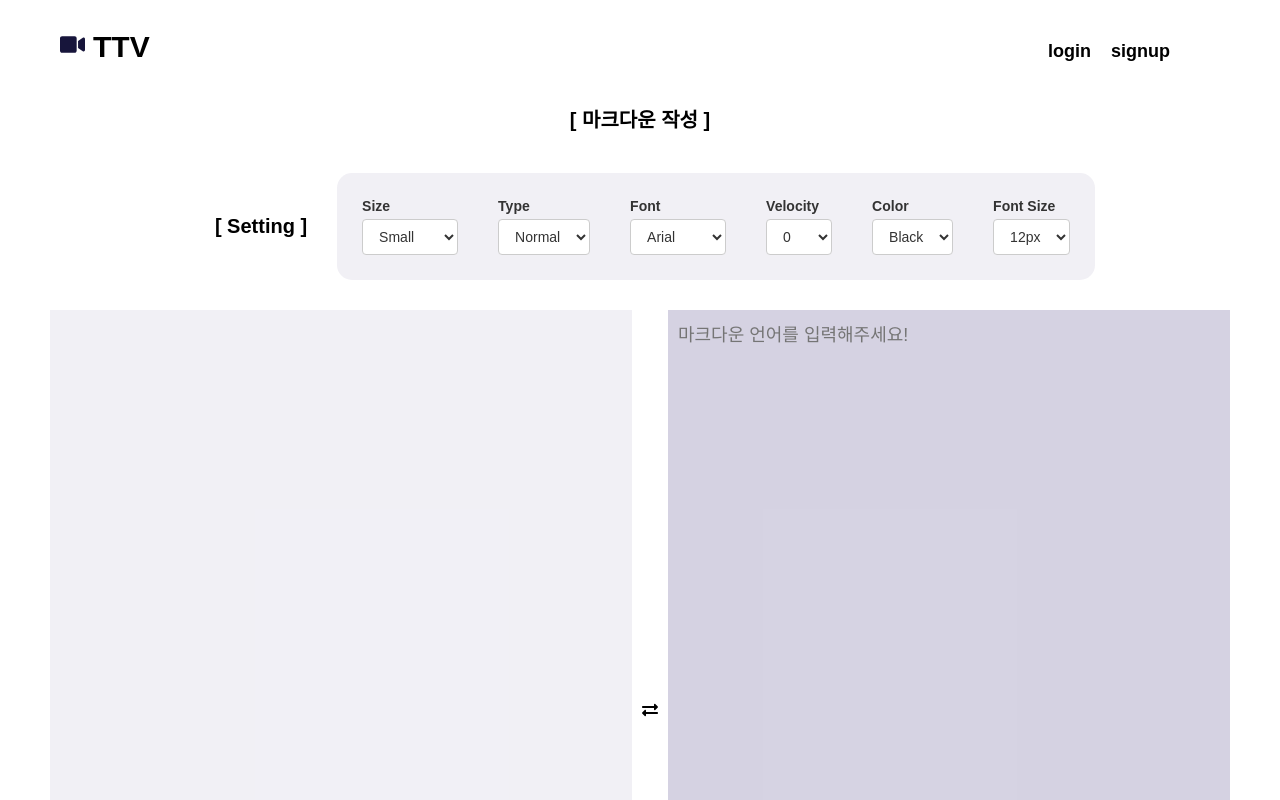
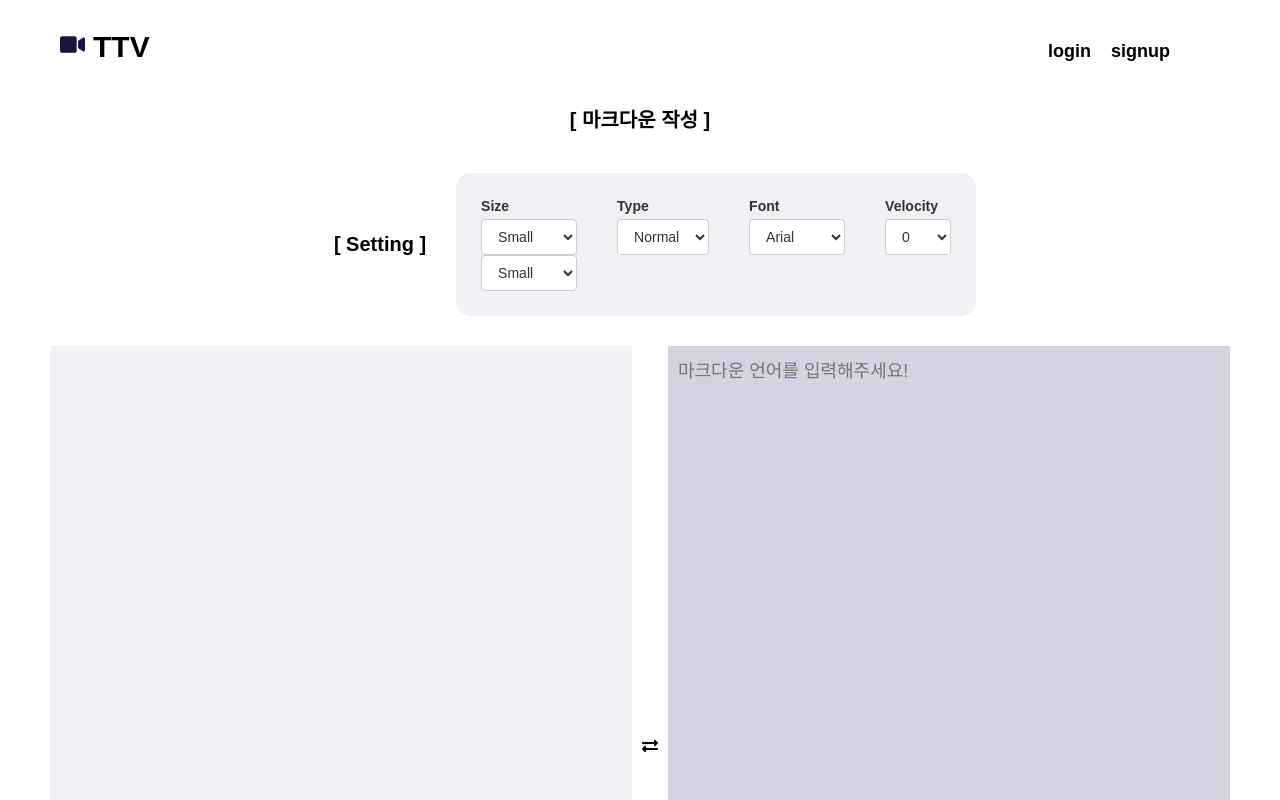
Before and after one commit to imgyeongx-x/ttv_front, a React (Create React App) app: page /home in a window 1280 px wide. Shown: the top 800 px of the page. Built offline with nearby package versions, Linux system fonts and the light colour scheme; a web font is replaced by a local one.

Commit message:
⚡️ signup 추가

```diff
--- a/package.json
+++ b/package.json
@@ -6,7 +6,7 @@
     "@testing-library/jest-dom": "^5.17.0",
     "@testing-library/react": "^13.4.0",
     "@testing-library/user-event": "^13.5.0",
-    "axios": "^1.7.2",
+    "axios": "^1.7.4",
     "hls.js": "^1.5.13",
     "react": "^18.3.1",
     "react-dom": "^18.3.1",
--- a/src/components/DropdownForm.jsx
+++ b/src/components/DropdownForm.jsx
@@ -2,18 +2,16 @@ import React from "react";
 import styled from "styled-components";
 
 export const DropdownForm = ({
-  size,
-  setSize,
+  size_x,
+  setSize_x,
+  size_y,
+  setSize_y,
   type,
   setType,
   velocity,
   setVelocity,
   font,
   setFont,
-  color,
-  setColor,
-  fontSize,
-  setFontSize,
 }) => {
   return (
     <DropDownForm>
@@ -22,7 +20,12 @@ export const DropdownForm = ({
       <SelectDiv>
         <SelectWrapper>
           <Label>Size</Label>
-          <Select value={size} onChange={(e) => setSize(e.target.value)}>
+          <Select value={size_x} onChange={(e) => setSize_x(e.target.value)}>
+            <option value="small">Small</option>
+            <option value="medium">Medium</option>
+            <option value="large">Large</option>
+          </Select>
+          <Select value={size_y} onChange={(e) => setSize_y(e.target.value)}>
             <option value="small">Small</option>
             <option value="medium">Medium</option>
             <option value="large">Large</option>
@@ -58,27 +61,6 @@ export const DropdownForm = ({
             <option value="v10">1</option>
             <option value="v15">1.5</option>
             <option value="v20">2.0</option>
-          </Select>
-        </SelectWrapper>
-
-        <SelectWrapper>
-          <Label>Color</Label>
-          <Select value={color} onChange={(e) => setColor(e.target.value)}>
-            <option value="black">Black</option>
-            <option value="red">Red</option>
-            <option value="blue">Blue</option>
-          </Select>
-        </SelectWrapper>
-
-        <SelectWrapper>
-          <Label>Font Size</Label>
-          <Select
-            value={fontSize}
-            onChange={(e) => setFontSize(e.target.value)}
-          >
-            <option value="12px">12px</option>
-            <option value="16px">16px</option>
-            <option value="20px">20px</option>
           </Select>
         </SelectWrapper>
       </SelectDiv>
--- a/src/components/signup/SignupForm.jsx
+++ b/src/components/signup/SignupForm.jsx
@@ -1,3 +1,4 @@
+import axios from "axios";
 import React, { useState } from "react";
 import styled from "styled-components";
 
@@ -18,6 +19,22 @@ export const SignupForm = () => {
   };
   const onChangePwCheck = (e) => {
     setPwCheck(e.target.value);
+  };
+
+  const baseUrl = "https://localhost:8080/";
+
+  const onSubmit = async (e) => {
+    e.preventDefault();
+
+    await axios
+      .post(baseUrl + "/signup/success", {
+        name: name,
+        id: id,
+        password: pw,
+      })
+      .catch((err) => {
+        console.log(err);
+      });
   };
 
   return (
@@ -57,7 +74,7 @@ export const SignupForm = () => {
           type="password"
         />
       </Group>
-      <Button>회원가입</Button>
+      <Button onClick={onSubmit}>회원가입</Button>
     </Form>
   );
 };
--- a/src/pages/Download.js
+++ b/src/pages/Download.js
@@ -30,7 +30,7 @@ const AdDiv = styled.div`
 const AD = styled.div`
   background-color: gray;
   width: 550px;
-  heignt: 200px;
+  height: 200px;
   color: gray;
   margin: 30px;
 `;
--- a/src/pages/Home.js
+++ b/src/pages/Home.js
@@ -13,7 +13,8 @@ const Home = () => {
   const [error, setError] = useState("");
   const [loading, setLoading] = useState(false);
 
-  const [size, setSize] = useState();
+  const [size_x, setSize_x] = useState();
+  const [size_y, setSize_y] = useState();
   const [type, setType] = useState();
   const [velocity, setVelocity] = useState();
   const [font, setFont] = useState();
@@ -28,13 +29,11 @@ const Home = () => {
       const response = await axios.post(
         `http://61.254.228.107:1222/markdown`,
         {
-          markdown: markdown,
-          size: size,
-          type: type,
-          velocity: velocity,
-          font: font,
-          fontSize: fontSize,
-          color: color,
+          text: markdown,
+          video_size: [size_x, size_y],
+          tts_type: type,
+          tts_speed: velocity,
+          font_path: font,
         },
         {
           responseType: "blob", // 영상 데이터를 받아올 때 사용
@@ -69,18 +68,16 @@ const Home = () => {
       <HomeDiv>
         <Title>[ 마크다운 작성 ]</Title>
         <DropdownForm
-          size={size}
-          setSize={setSize}
+          size_x={size_x}
+          setSize_x={setSize_x}
+          size_y={size_y}
+          setSize_y={setSize_y}
           type={type}
           setType={setType}
           velocity={velocity}
           setVelocity={setVelocity}
           font={font}
           setFont={setFont}
-          color={color}
-          setColor={setColor}
-          fontSize={fontSize}
-          setFontSize={setFontSize}
         />
         <MarkdownEditor markdown={markdown} setMarkdown={setMarkdown} />
         <Button onClick={handleFetchVideo} disabled={loading}>
```
Also changed, not shown: 1 other file (tests, documents, lock files or other folders).
